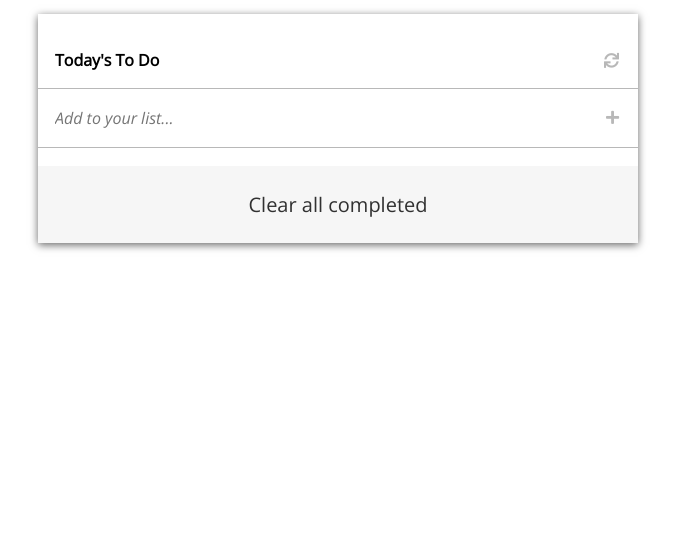
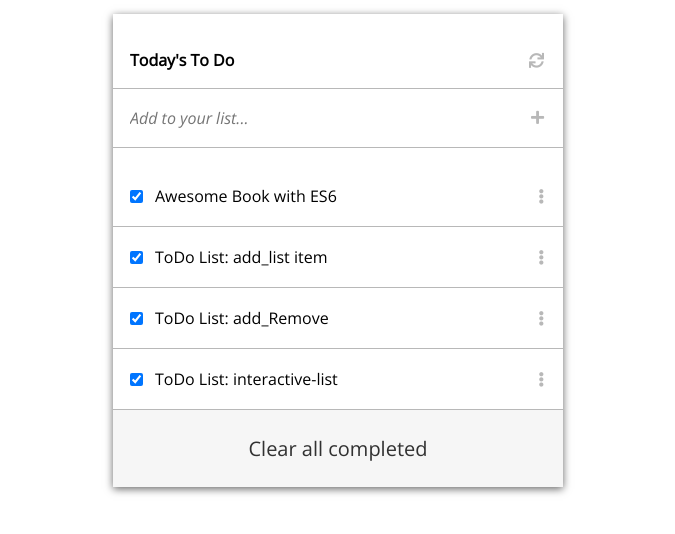
Before and after one commit to zieeco/To-Do-List, a website built with webpack: page src/index.html in a window 1280 px wide. Shown: the part 50-584 px from the top of the page, without its empty margins (302-977 px from the left). Built offline with nearby package versions, Linux system fonts and the light colour scheme.

Commit message:
Update the dist folder and the index.js file

```diff
--- a/src/index.js
+++ b/src/index.js
@@ -1 +1,41 @@
 import './style.css';
+
+const taskList = document.querySelector('.task-list');
+
+const storedToDos = [
+  {
+    index: 0,
+    description: 'Awesome Book with ES6',
+    completed: true,
+  },
+  {
+    index: 1,
+    description: 'ToDo List: add_list item',
+    completed: true,
+  },
+  {
+    index: 2,
+    description: 'ToDo List: add_Remove',
+    completed: true,
+  },
+  {
+    index: 3,
+    description: 'ToDo List: interactive-list',
+    completed: true,
+  },
+];
+
+const autoFillData = () => {
+  let display = '';
+  storedToDos.forEach((task) => {
+    display += `<li class="p-sm-i flex b-b" id=${task.index}>
+    <div class="flex">
+    <input class=" mr-12" type="checkbox" id=${task.index} ${task.completed ? 'checked' : ''}>
+    <label type="text" for="${task.description}" class="label fs" id="${task.index}">${task.description}</label>
+    </div>
+    <i class="fas fa-ellipsis-v resize" id="${task.index}"></i>
+    </li>`;
+  });
+  taskList.innerHTML = display;
+};
+autoFillData();
--- a/src/style.css
+++ b/src/style.css
@@ -66,8 +66,6 @@ button:hover {
 }
 
 .p-sm-i {
-  /* padding: 12px 19px 12px 17px; */
-  /* padding: 16px 0; */
   padding: 18px 19px 18px 17px;
 }
 
@@ -138,13 +136,24 @@ div.task-container ul li div {
   align-items: center;
 }
 
+.mr-12 {
+  margin-right: 12px;
+}
+
 .clear-all:hover {
   border-bottom: 1px solid #b8b8b8;
 }
 
 @media screen and (min-width: 768px) {
   .main-container {
-    max-width: 600px;
+    max-width: 500px;
     margin: 0 auto 80px auto;
   }
 }
+
+@media screen and (min-width: 992px) {
+  .main-container {
+    max-width: 450px;
+    margin: 0 auto 80px auto;
+  }
+}
```
Also changed, not shown: dist/index.html, dist/main.bundle.js, src/index.html (line endings or trailing spaces).
